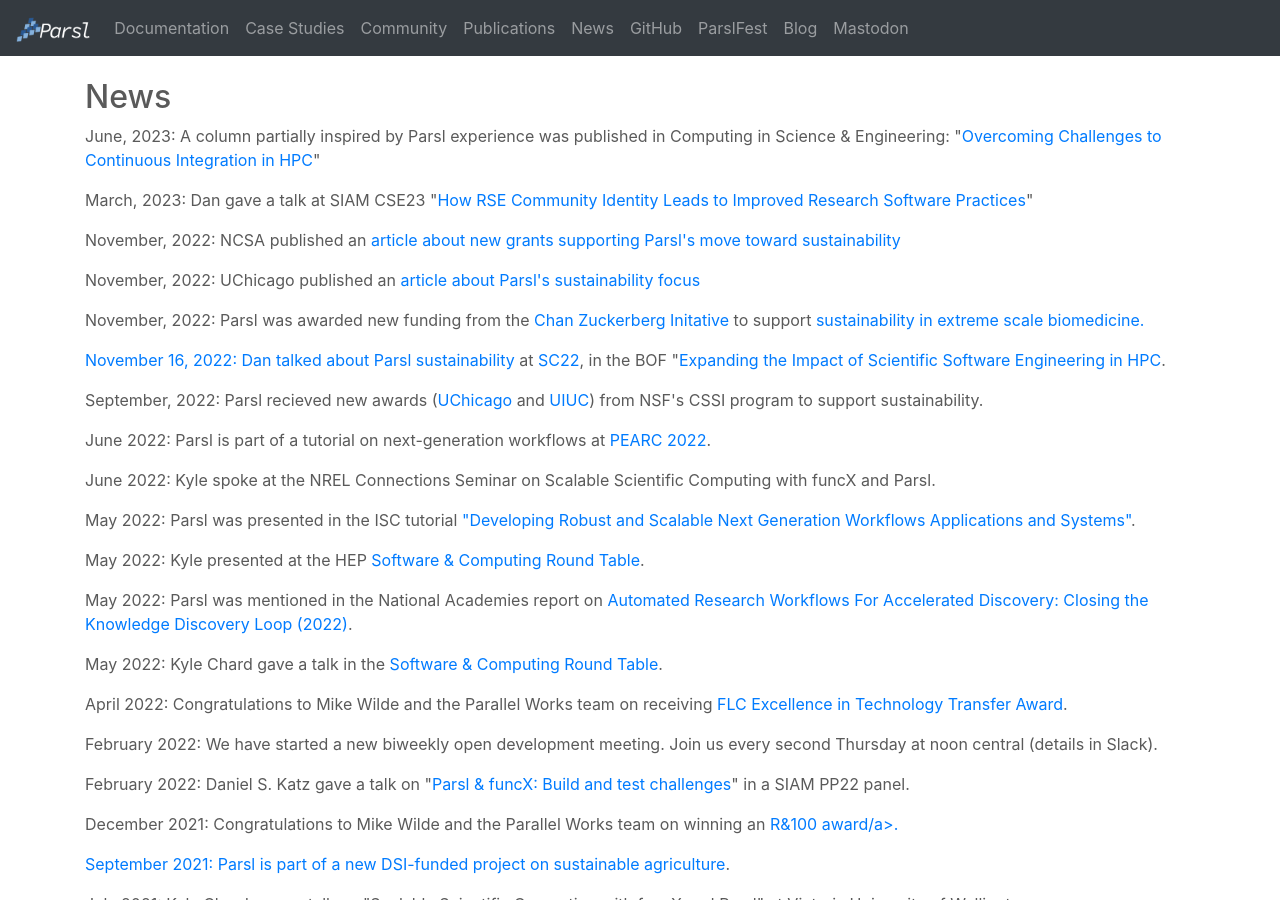
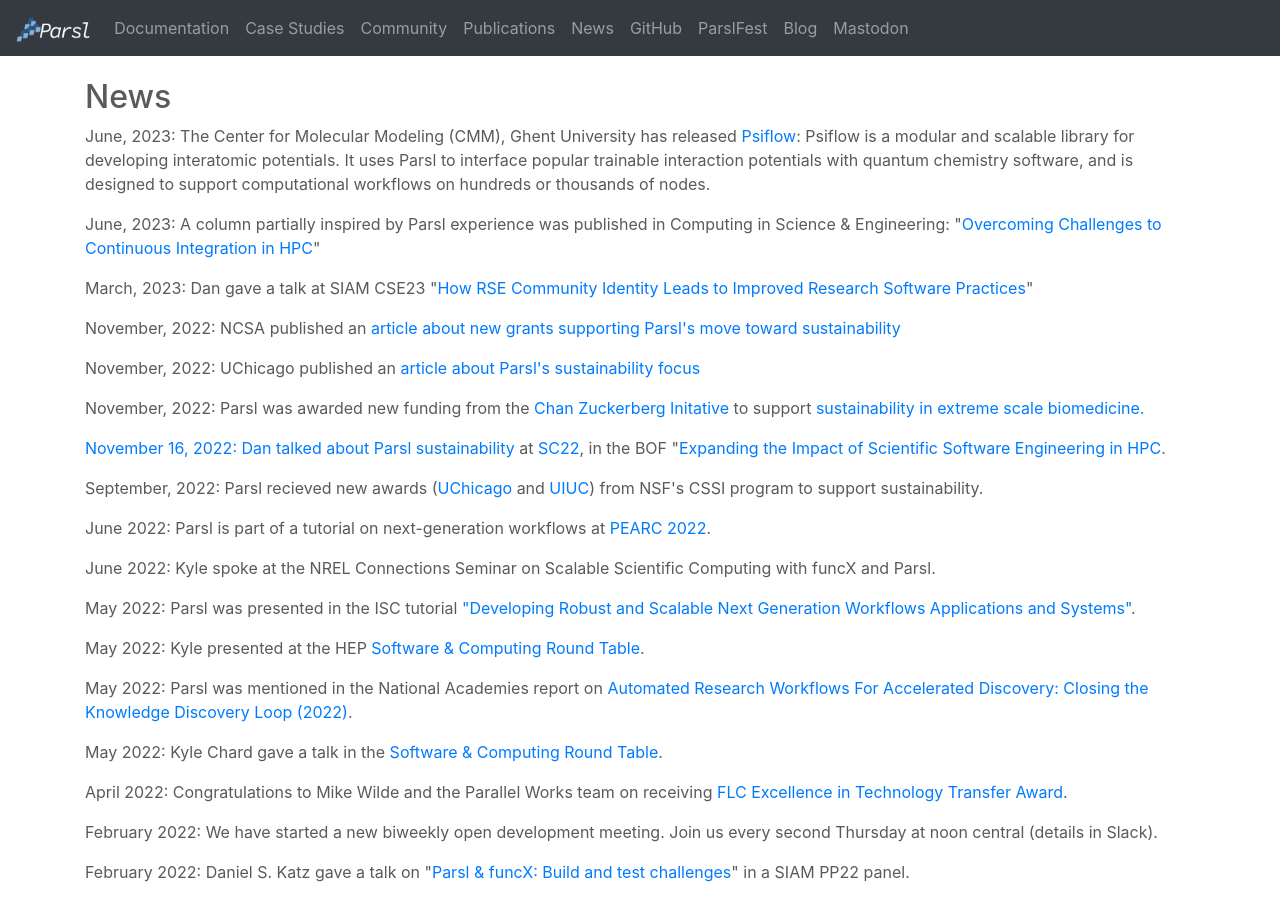
Before and after one commit to Parsl/parsl.github.io, a Jekyll site: the page built from news.html, in a window 1280 px wide and 900 px high. Built offline with Jekyll 4.4.1, drawn with Linux system fonts in a browser that asks for light colours.

Commit message:
Add Psiflow release note to news, reusing text from their github repo as a description.

```diff
--- a/news.html
+++ b/news.html
@@ -16,6 +16,12 @@
         </p>
       </div>
       -->
+
+      <div class="news-info">
+        <p><span class="name">June, 2023:</span>
+         The Center for Molecular Modeling (CMM), Ghent University has released <a href="https://github.com/molmod/psiflow">Psiflow</a>: Psiflow is a modular and scalable library for developing interatomic potentials. It uses Parsl to interface popular trainable interaction potentials with quantum chemistry software, and is designed to support computational workflows on hundreds or thousands of nodes.
+        </p>
+      </div>
 
       <div class="news-info">
         <p><span class="name">June, 2023:</span>
```
